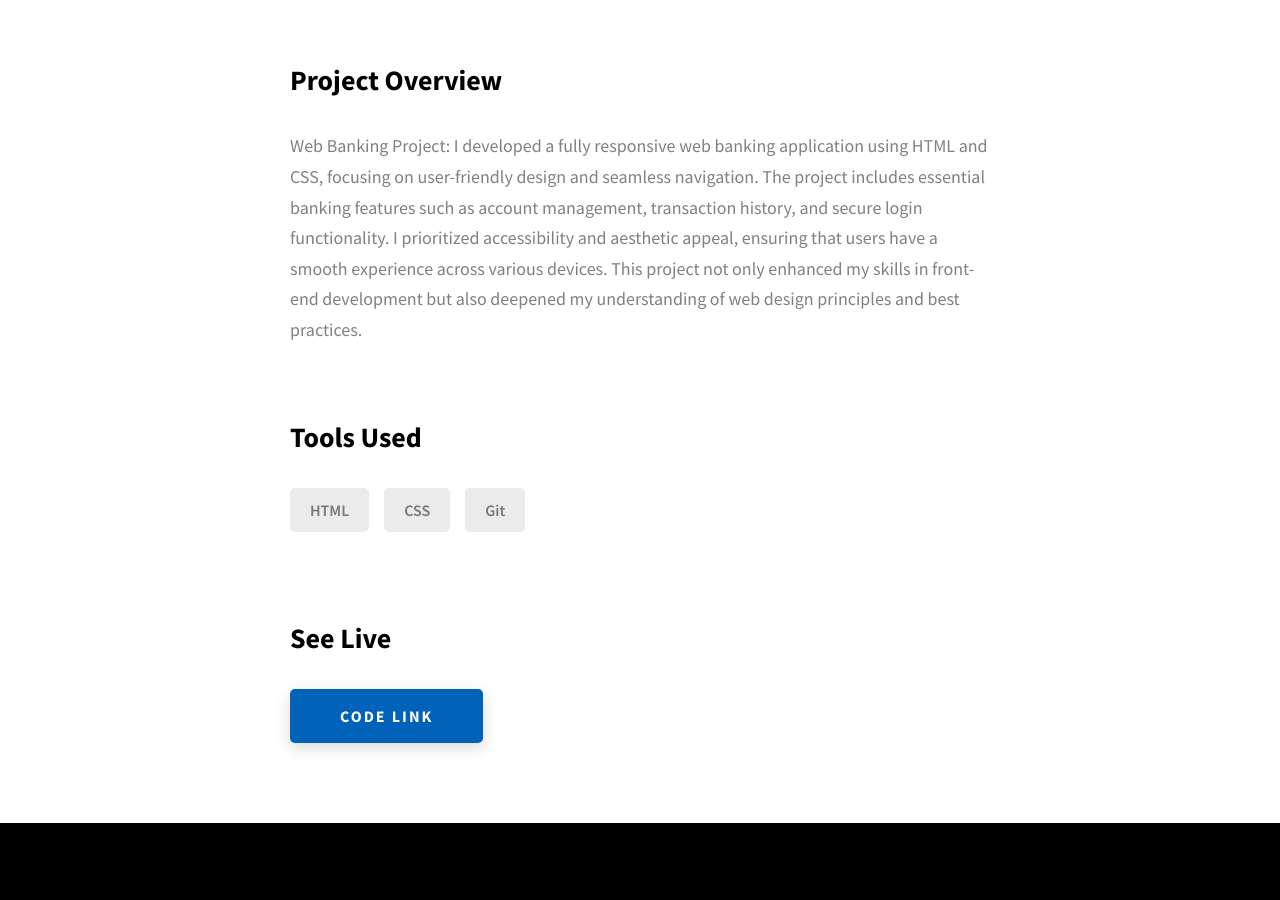
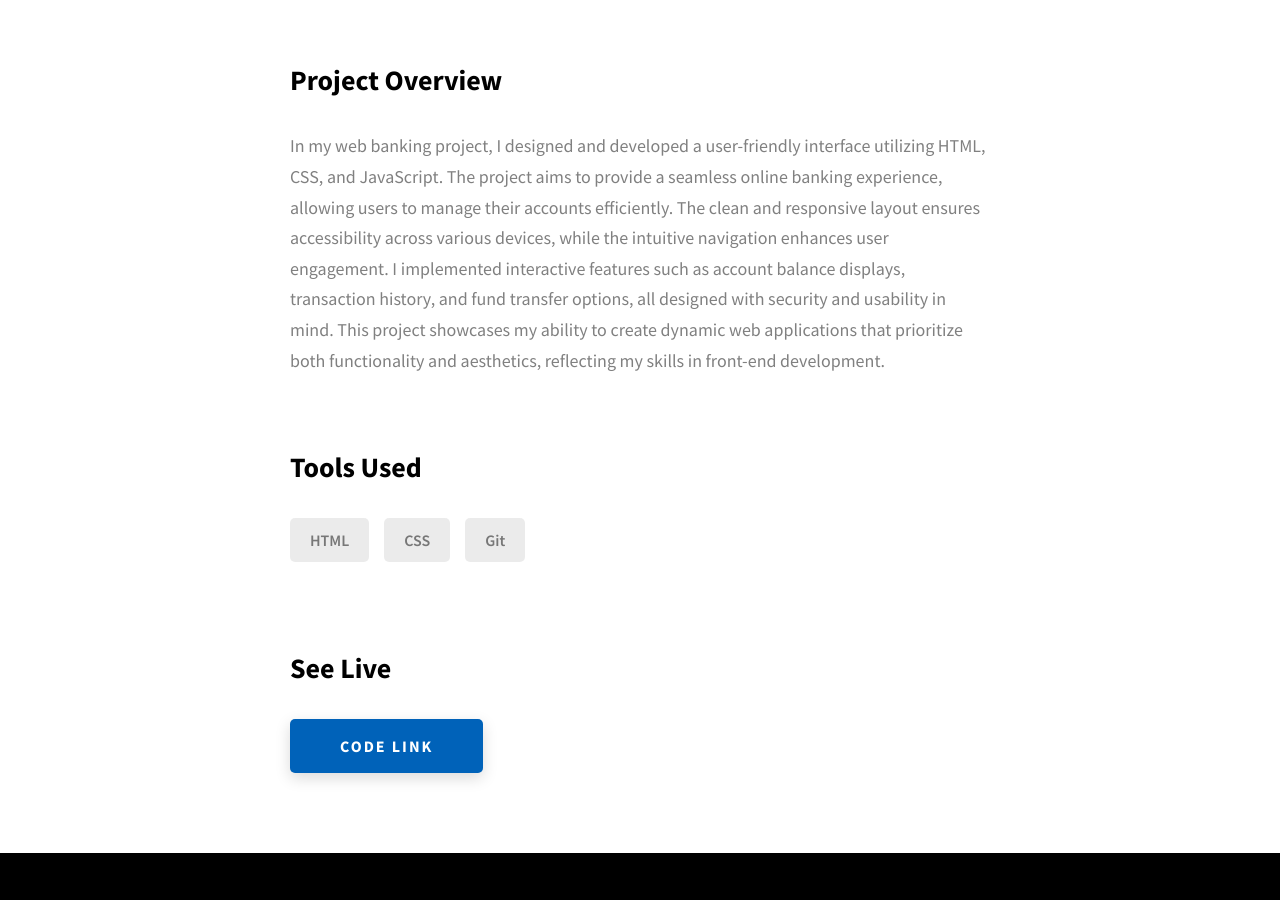
Before and after one commit to riadhchelmouni/riadhchelmouni.com, a website: page project-1.html in a window 1280 px wide. Shown: the part 1340-2240 px from the top of the page. Drawn offline with Linux system fonts and the light colour scheme.

Commit message:
first commit

```diff
--- a/project-1.html
+++ b/project-1.html
@@ -109,7 +109,7 @@
             <div class="project-details__desc">
               <h3 class="project-details__content-title">Project Overview</h3>
               <p class="project-details__desc-para">
-                Web Banking Project: I developed a fully responsive web banking application using HTML and CSS, focusing on user-friendly design and seamless navigation. The project includes essential banking features such as account management, transaction history, and secure login functionality. I prioritized accessibility and aesthetic appeal, ensuring that users have a smooth experience across various devices. This project not only enhanced my skills in front-end development but also deepened my understanding of web design principles and best practices.
+                In my web banking project, I designed and developed a user-friendly interface utilizing HTML, CSS, and JavaScript. The project aims to provide a seamless online banking experience, allowing users to manage their accounts efficiently. The clean and responsive layout ensures accessibility across various devices, while the intuitive navigation enhances user engagement. I implemented interactive features such as account balance displays, transaction history, and fund transfer options, all designed with security and usability in mind. This project showcases my ability to create dynamic web applications that prioritize both functionality and aesthetics, reflecting my skills in front-end development.
               </p>
             </div>
             <div class="project-details__tools-used">
```
Also changed, not shown: index.html (+1 -1 lines).
